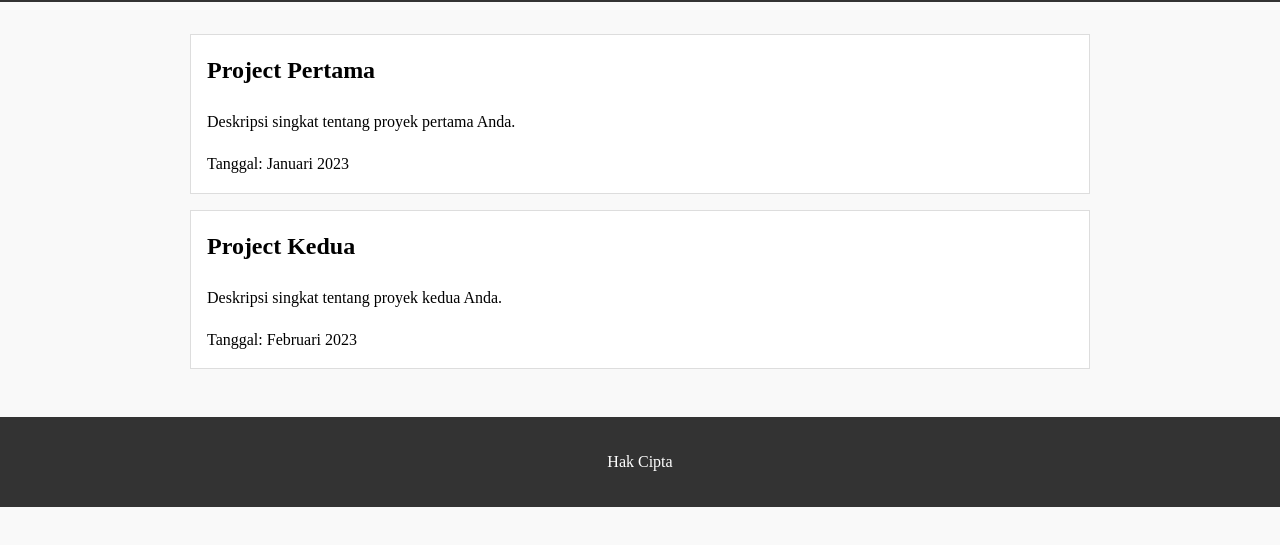
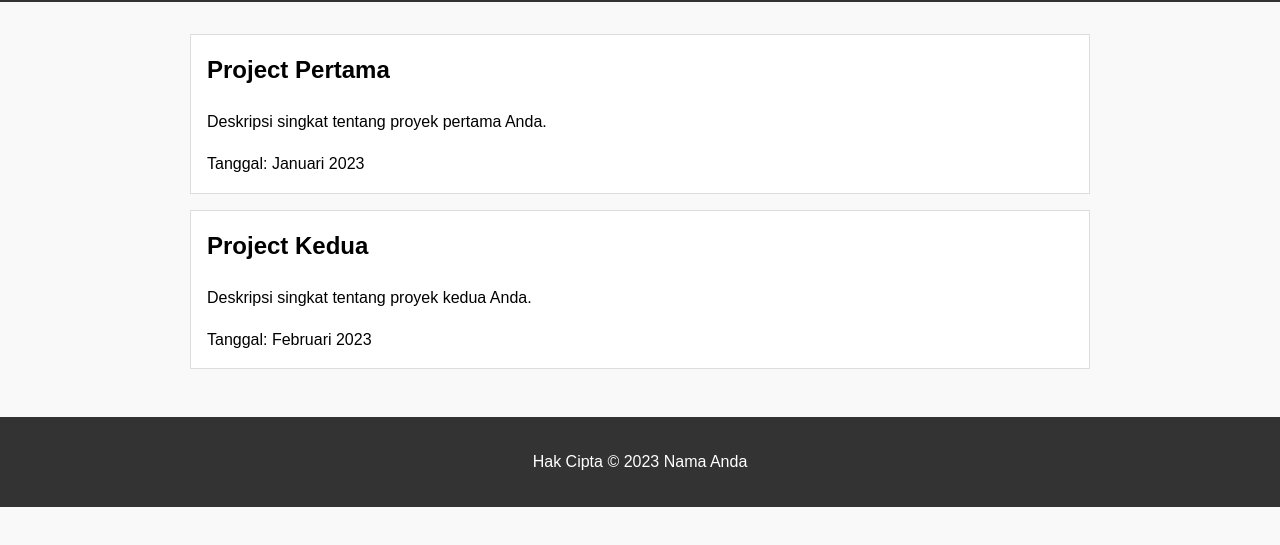
Before and after one commit to shafanaa/shafanaa.github.io, a plain HTML site: page index.html in a window 1280 px wide. Shown: the part 81-626 px from the top of the page. Drawn offline with Linux system fonts and the light colour scheme.

Commit message:
Update index.html

```diff
--- a/index.html
+++ b/index.html
@@ -6,7 +6,7 @@
     <title>Portofolio Saya</title>
     <style>
         body {
-            font-family: Times new roman, sans-serif;
+            font-family: Arial, sans-serif;
             line-height: 1.6;
             margin: 0;
             padding: 0;
@@ -64,4 +64,7 @@
         <!-- Tambahkan proyek-proyek lainnya di sini -->
     </div>
     <footer>
-        <p>Hak Cipta
+        <p>Hak Cipta &copy; 2023 Nama Anda</p>
+    </footer>
+</body>
+</html>
```
